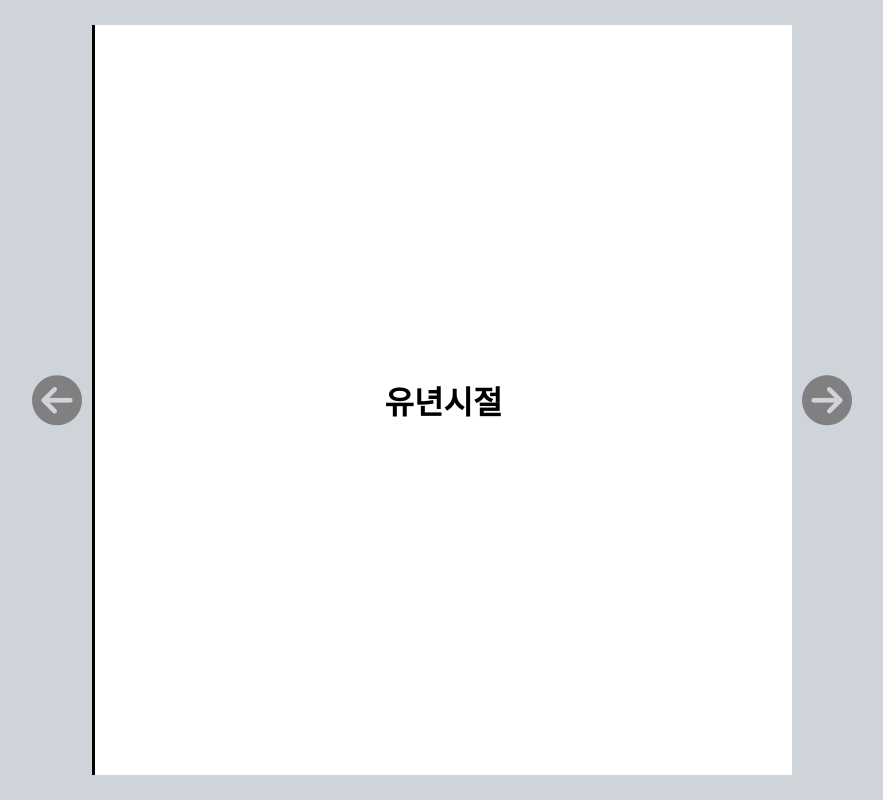
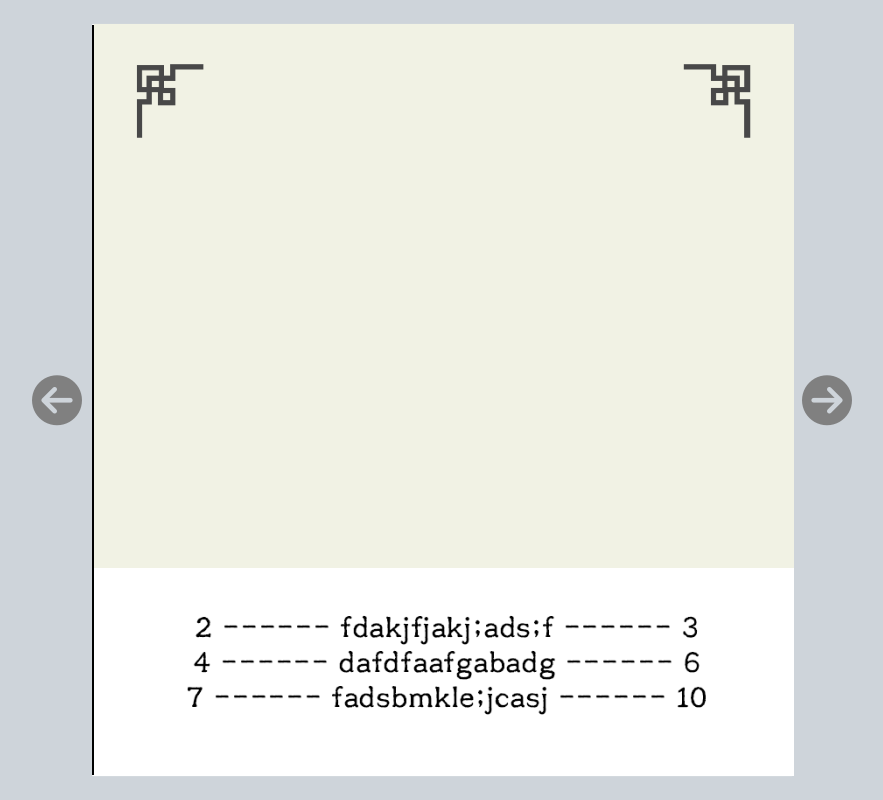
Before and after one commit to ChoiSUmim/End-of-term, a plain HTML site: page book.html in a window 1280 px wide. Shown: the whole page, without its empty margins (198-1081 px from the left). Drawn offline with Linux system fonts and the light colour scheme.

Commit message:
Add files via upload

```diff
--- a/book.html
+++ b/book.html
@@ -22,12 +22,12 @@
         <div id="p1" class="paper">
             <div class="front">
                 <div id="f1" class="front-content">
-                    <h1>유년시절</h1>
+                    <img src="mon.png" width="700px">
                 </div>
             </div>
             <div class="back">
                 <div id="b1" class="back-content">
-                    <h1>Back 1</h1>
+                 <img src="3page.png" width="700px">
                 </div>
             </div>
         </div>
@@ -35,7 +35,7 @@
         <div id="p2" class="paper">
             <div class="front">
                 <div id="f2" class="front-content">
-                    <h1>Front 2</h1>
+                <img src="4page.png" width="700px">
                 </div>
             </div>
             <div class="back">
```
Also changed, not shown: 2page.png (added), 3page.png (added), 4page.png (added), mon.png (added), 1 other file.
